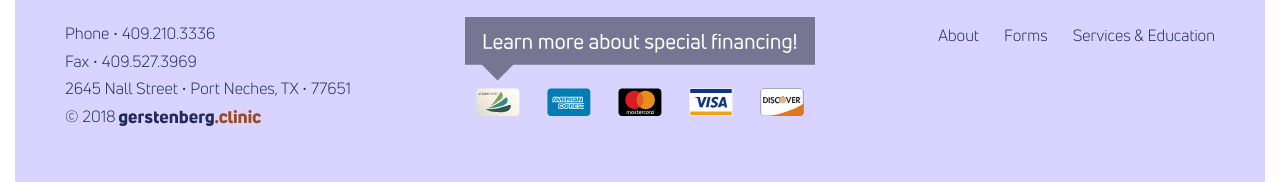
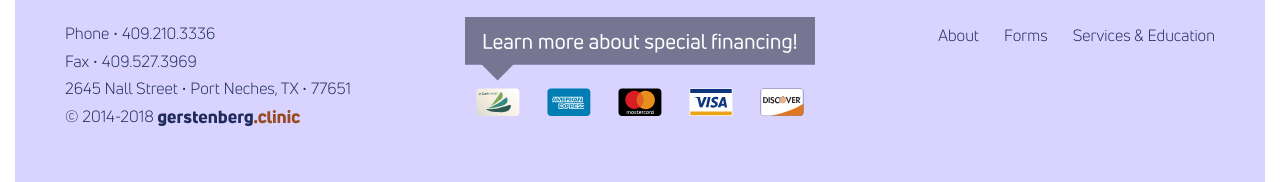
Before and after one commit to theneverwoods/gerstenberg.clinic, a Jekyll site: the page built from index.html, in a window 1280 px wide and 900 px high, scrolled down 2051 px. Shown: the part 718-900 px from the top of the window. Built offline with Jekyll 4.4.1, drawn with Linux system fonts in a browser that asks for light colours.

Commit message:
add copyright year

```diff
--- a/_includes/footer.html
+++ b/_includes/footer.html
@@ -11,7 +11,7 @@
         2645 Nall Street • Port Neches, TX • 77651
       </p>
       <p>
-        &copy; <script>document.write(new Date().getFullYear())</script> {% include svgs/logo.html %}
+        &copy; 2014-<script>document.write(new Date().getFullYear())</script> {% include svgs/logo.html %}
       </p>
     </div>
     <div class="third">
```
